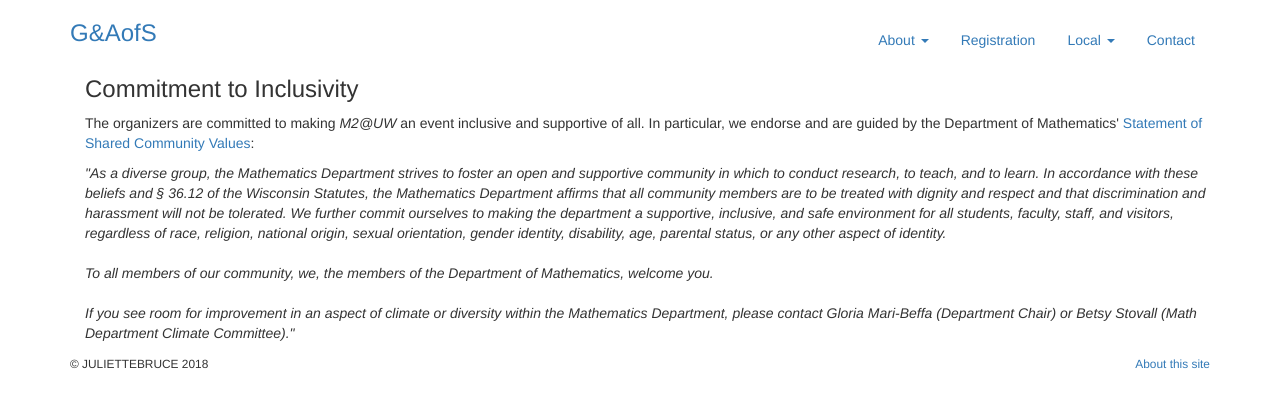
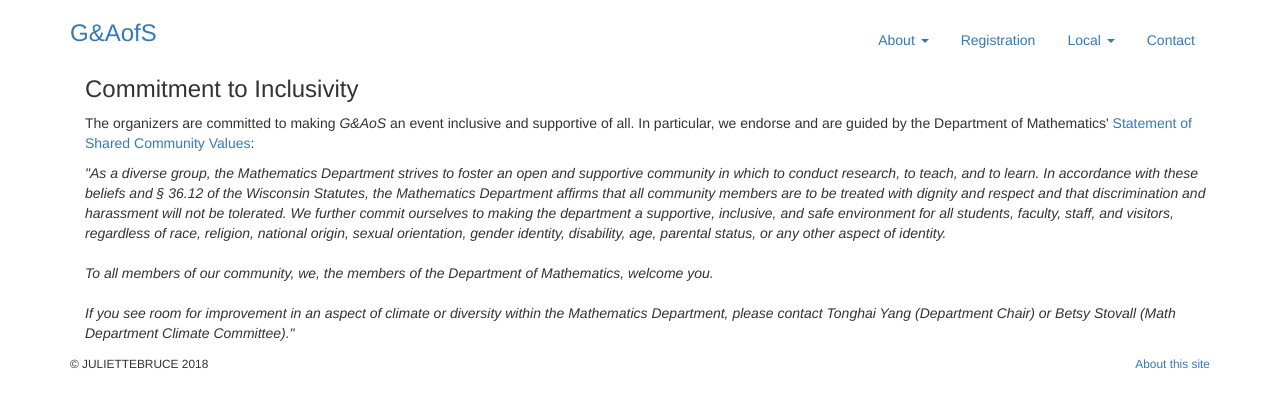
Before and after one commit to julietteBruce/geometry-arithmetic-surfaces, a Jekyll site: the page built from inclusivity/index.html, in a window 1280 px wide. Shown: the top 408 px of the page. Built offline with Jekyll 4.4.1, drawn with Linux system fonts in a browser that asks for light colours; nearby versions of some CDN libraries; library files that are not in the unit come from our copies.

Commit message:
Fixed Descriptions, Lodging, Registration, Inclusivity, and Travel Pages

```diff
--- a/inclusivity/index.html
+++ b/inclusivity/index.html
@@ -2,12 +2,12 @@
 layout: default
 title: Inclusivity
 research: active
-description: M2@UW Inclusivity.
+description: G&AoS Inclusivity.
 ---
 <div class="container">
 <h3>Commitment to Inclusivity</h3>
 
-<p>The organizers are committed to making <i>M2@UW</i> an event inclusive and supportive of all. In particular, we endorse and are guided by the Department of Mathematics' <a href="https://www.math.wisc.edu/climate"
+<p>The organizers are committed to making <i>G&AoS</i> an event inclusive and supportive of all. In particular, we endorse and are guided by the Department of Mathematics' <a href="https://www.math.wisc.edu/climate"
 >Statement of Shared Community Values</a>:
 </p>
 
@@ -19,7 +19,7 @@ description: M2@UW Inclusivity.
 To all members of our community, we, the members of the Department of Mathematics, welcome you.
  <br>
  <br>
-If you see room for improvement in an aspect of climate or diversity within the Mathematics Department, please contact Gloria Mari-Beffa (Department Chair) or Betsy Stovall (Math Department Climate Committee)."
+If you see room for improvement in an aspect of climate or diversity within the Mathematics Department, please contact Tonghai Yang (Department Chair) or Betsy Stovall (Math Department Climate Committee)."
 </i>
 </p>
 
--- a/participants/index.html
+++ b/participants/index.html
@@ -2,7 +2,7 @@
 layout: default
 title: Participants
 research: active
-description: M2@UW Participants
+description: G&AoS Participants
 ---
 <div class="container">
 <h3> Participant List</h3>
--- a/registration/index.html
+++ b/registration/index.html
@@ -2,7 +2,7 @@
 layout: default
 title: Registration
 research: active
-description: M2@UW Registration
+description: G&AoS Registration
 ---
 <div class="container">
 <h3>Registration</h3>
--- a/travel/index.html
+++ b/travel/index.html
@@ -2,7 +2,7 @@
 layout: default
 title: Travel
 research: active
-description: M2@UW Travel
+description: G&AoS Travel
 ---
 <div class="container">
 
```
Also changed, not shown: lodging/index.html (+7 -3 lines).
